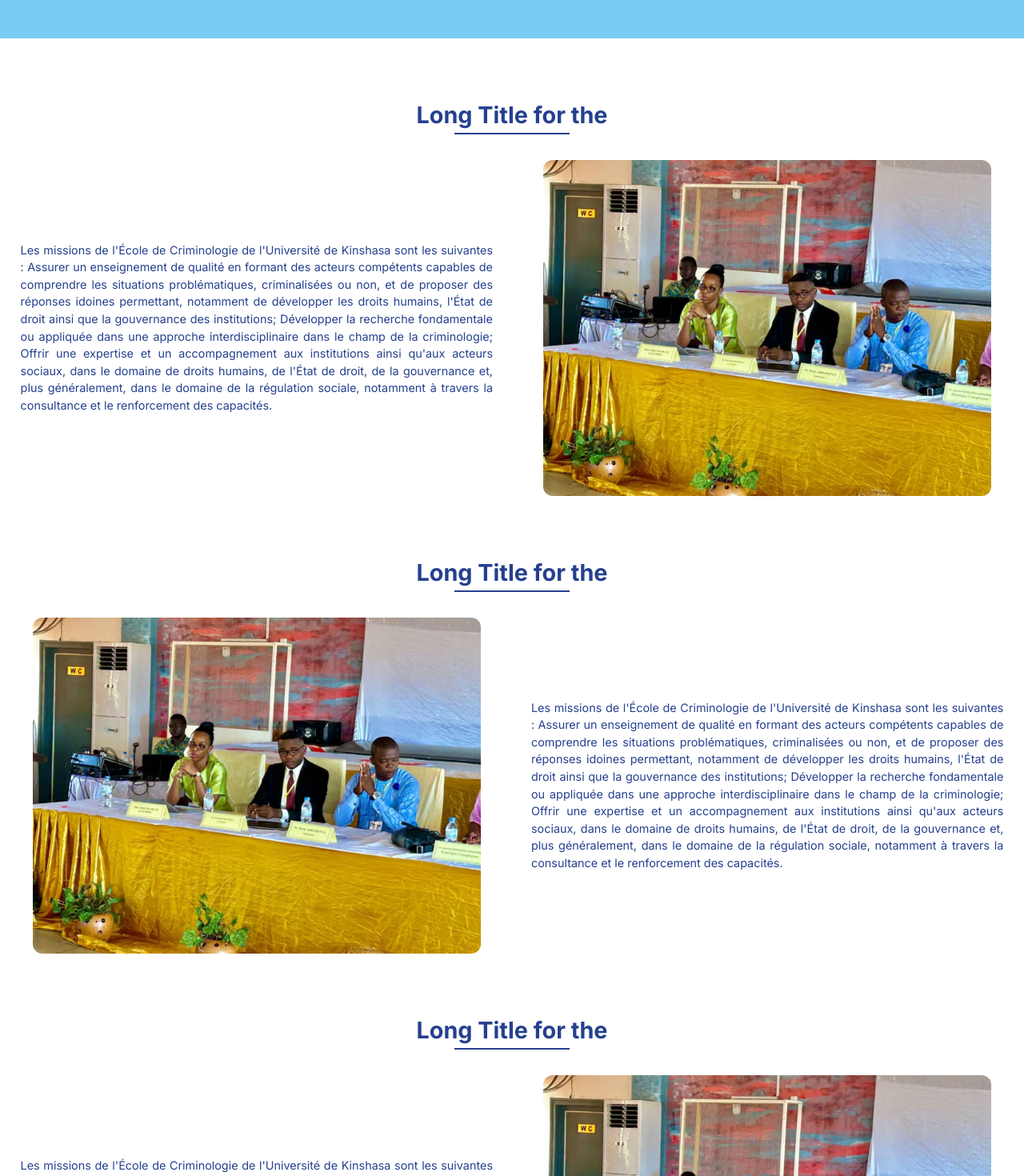
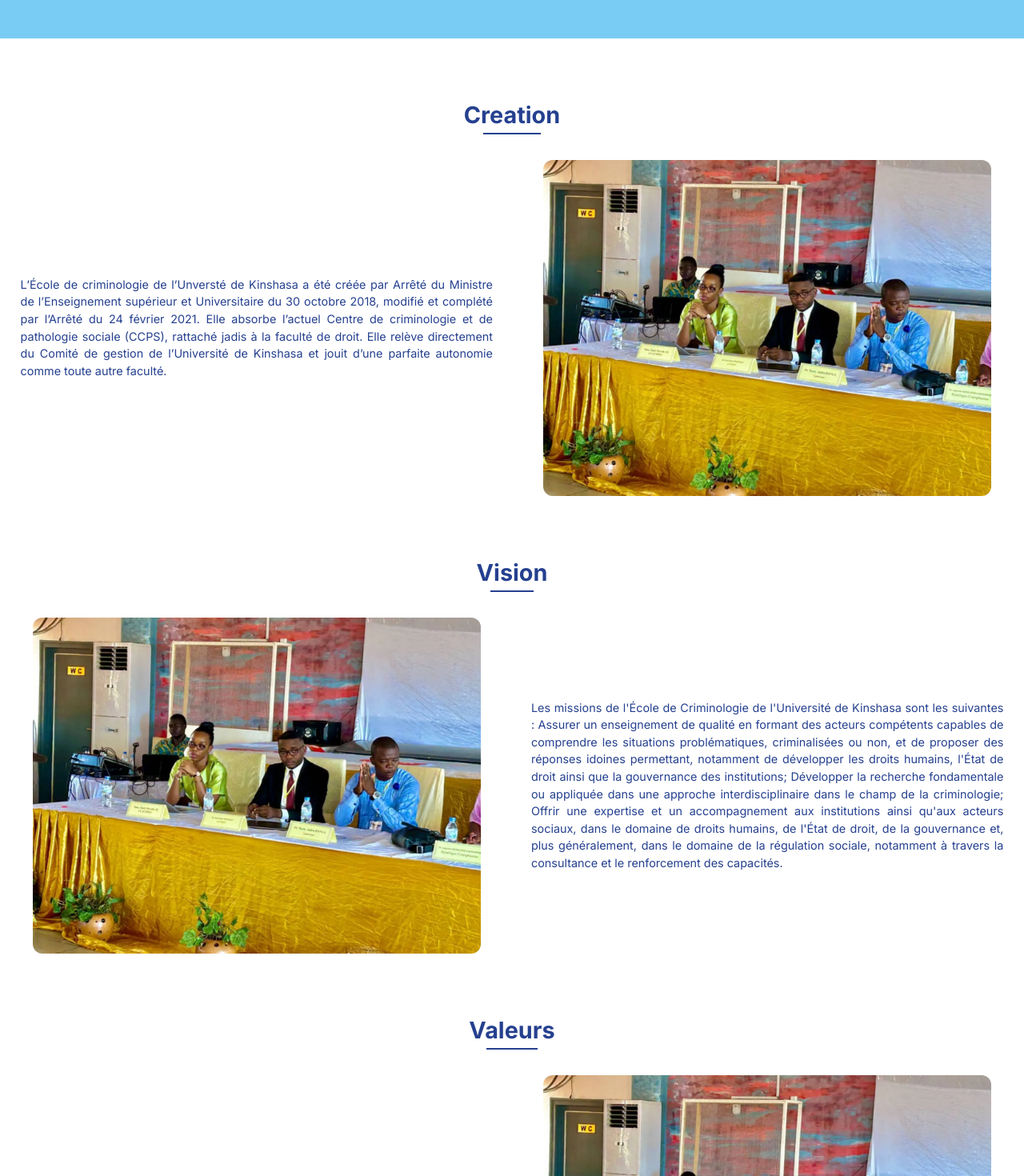
Before and after one commit to rohan031/ecrimino, a Next.js app: page /about-us in a window 1280 px wide. Shown: the part 520-1990 px from the top of the page at 80% size. Built offline with nearby package versions, Linux system fonts and the light colour scheme; no server answers.

Commit message:
normalaboutus

```diff
--- a/src/data/about-us/data.js
+++ b/src/data/about-us/data.js
@@ -30,29 +30,29 @@ export const ccps = [
 
 export const aboutUs = [
 	{
-		heading: "Long Title for the",
-		text: "Les missions de l'École de Criminologie de l'Université de Kinshasa sont les suivantes : Assurer un enseignement de qualité en formant des acteurs compétents capables de comprendre les situations problématiques, criminalisées ou non, et de proposer des réponses idoines permettant, notamment de développer les droits humains, l'État de droit ainsi que la gouvernance des institutions; Développer la recherche fondamentale ou appliquée dans une approche interdisciplinaire dans le champ de la criminologie; Offrir une expertise et un accompagnement aux institutions ainsi qu'aux acteurs sociaux, dans le domaine de droits humains, de l'État de droit, de la gouvernance et, plus généralement, dans le domaine de la régulation sociale, notamment à travers la consultance et le renforcement des capacités.",
+		heading: "Creation",
+		text: "L’École de criminologie de l’Unversté de Kinshasa a été créée par Arrêté du Ministre de l’Enseignement supérieur et Universitaire du 30 octobre 2018, modifié et complété par l’Arrêté du 24 février 2021. Elle absorbe l’actuel Centre de criminologie et de pathologie sociale (CCPS), rattaché jadis à la faculté de droit. Elle relève directement du Comité de gestion de l’Université de Kinshasa et jouit d’une parfaite autonomie comme toute autre faculté.",
 		image: "/about-us/about-us.WebP",
 		id: "one",
 	},
 
 	{
-		heading: "Long Title for the",
+		heading: "Vision",
 		text: "Les missions de l'École de Criminologie de l'Université de Kinshasa sont les suivantes : Assurer un enseignement de qualité en formant des acteurs compétents capables de comprendre les situations problématiques, criminalisées ou non, et de proposer des réponses idoines permettant, notamment de développer les droits humains, l'État de droit ainsi que la gouvernance des institutions; Développer la recherche fondamentale ou appliquée dans une approche interdisciplinaire dans le champ de la criminologie; Offrir une expertise et un accompagnement aux institutions ainsi qu'aux acteurs sociaux, dans le domaine de droits humains, de l'État de droit, de la gouvernance et, plus généralement, dans le domaine de la régulation sociale, notamment à travers la consultance et le renforcement des capacités.",
 		image: "/about-us/about-us.WebP",
 		id: "two",
 	},
 
 	{
-		heading: "Long Title for the",
-		text: "Les missions de l'École de Criminologie de l'Université de Kinshasa sont les suivantes : Assurer un enseignement de qualité en formant des acteurs compétents capables de comprendre les situations problématiques, criminalisées ou non, et de proposer des réponses idoines permettant, notamment de développer les droits humains, l'État de droit ainsi que la gouvernance des institutions; Développer la recherche fondamentale ou appliquée dans une approche interdisciplinaire dans le champ de la criminologie; Offrir une expertise et un accompagnement aux institutions ainsi qu'aux acteurs sociaux, dans le domaine de droits humains, de l'État de droit, de la gouvernance et, plus généralement, dans le domaine de la régulation sociale, notamment à travers la consultance et le renforcement des capacités.",
+		heading: "Valeurs",
+		text: "En plus des valeurs qui guident l’Université de Kinshasa, l’École de criminologie souscrit aux valeurs spécifiques de l’excellence professionnelle et de l’éthique, articulées autour des principes suivants : - La créativité ; - L’ouverture d’esprit ; - Le sens critique ; - L’esprit d’équipe ; - Le respect de chaque personne ; - La transparence ; - La probité.",
 		image: "/about-us/about-us.WebP",
 		id: "three",
 	},
 
 	{
-		heading: "Long Title for the",
-		text: "Les missions de l'École de Criminologie de l'Université de Kinshasa sont les suivantes : Assurer un enseignement de qualité en formant des acteurs compétents capables de comprendre les situations problématiques, criminalisées ou non, et de proposer des réponses idoines permettant, notamment de développer les droits humains, l'État de droit ainsi que la gouvernance des institutions; Développer la recherche fondamentale ou appliquée dans une approche interdisciplinaire dans le champ de la criminologie; Offrir une expertise et un accompagnement aux institutions ainsi qu'aux acteurs sociaux, dans le domaine de droits humains, de l'État de droit, de la gouvernance et, plus généralement, dans le domaine de la régulation sociale, notamment à travers la consultance et le renforcement des capacités.",
+		heading: "Direction",
+		text: "L’École de criminologie est dirigée par un Comité directeur composé des personnes suivantes : - Professeur Raoul KIENGE-KIENGE INTUDI, Directeur ; - Professeur Jules Éminence NZUNDU, Directeur-adjoint chargé de l’Enseignement ; - Professeure Sara LIWERANT, Directrice-adjointe chargée de la Recherche et du Centre de criminologie et de pathologie sociale (CCPS) ; - C.T. Albert MBOKOLO, Secrétaire académique",
 		image: "/about-us/about-us.WebP",
 		id: "four",
 	},
```
